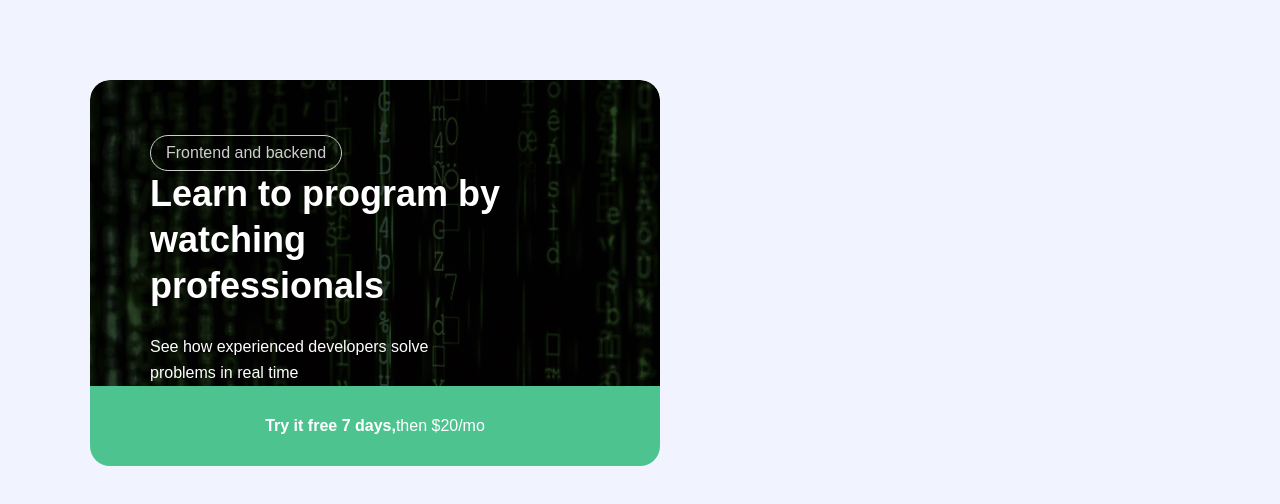
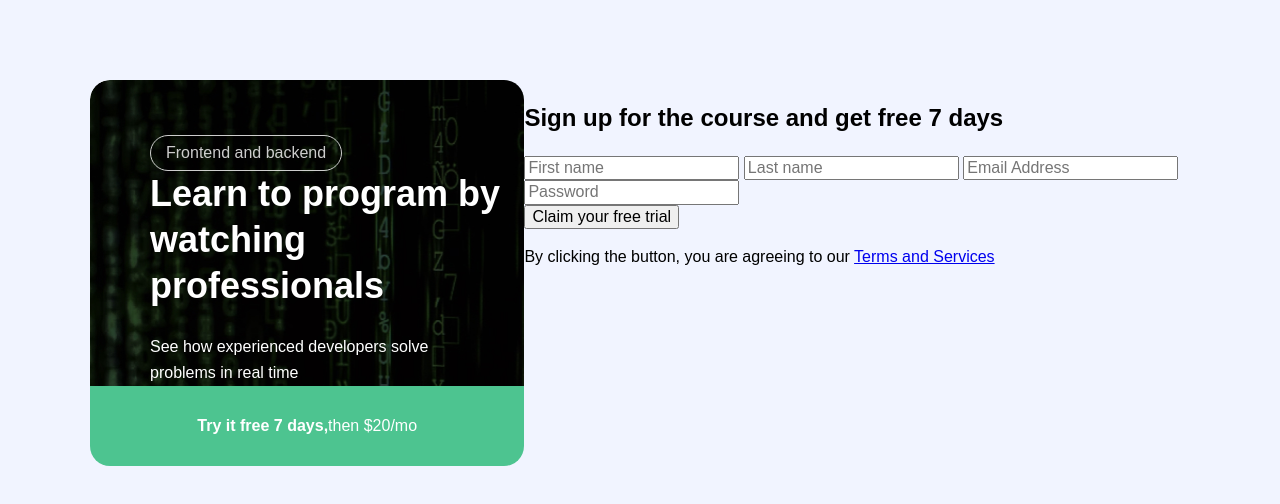
Before and after one commit to Muhammadmustafo882/form-page, a plain HTML site: page index.html in a window 1280 px wide. Drawn offline with Linux system fonts and the light colour scheme.

Commit message:
Add signup section

```diff
--- a/index.html
+++ b/index.html
@@ -24,6 +24,20 @@
                     <strong> Try it free 7 days,</strong>then $20/mo
                 </div>
             </section>
+
+            <section class="signup-form">
+                <h2 class="signup-form-headig">Sign up for the course and get free 7 days</h2>
+                    <form class="form" action="https://echo.htmlacademy.ru/" method="post">
+                        <div class="input-fieds">
+                            <input class="form-input" type="text" placeholder="First name" name="First name" aria-label="first name" required>
+                            <input class="form-input" type="text" placeholder="Last name" name="Last name" aria-label="last name" required>
+                            <input class="form-input" type="email" placeholder="Email Address" name="Email" aria-label="Email" required>
+                            <input class="form-input" type="Password" placeholder="Password" name="Password" aria-label="Password" required>
+                        </div>
+                        <button class="button" type="submit">Claim your free trial</button>
+                        <p class="signup-form-notice">By clicking the button, you are agreeing to our <a class="signup-form-notice-link" href="#">Terms and Services</a></p>
+                    </form>
+            </section>
         </div>
     </div>
     </main>
```
